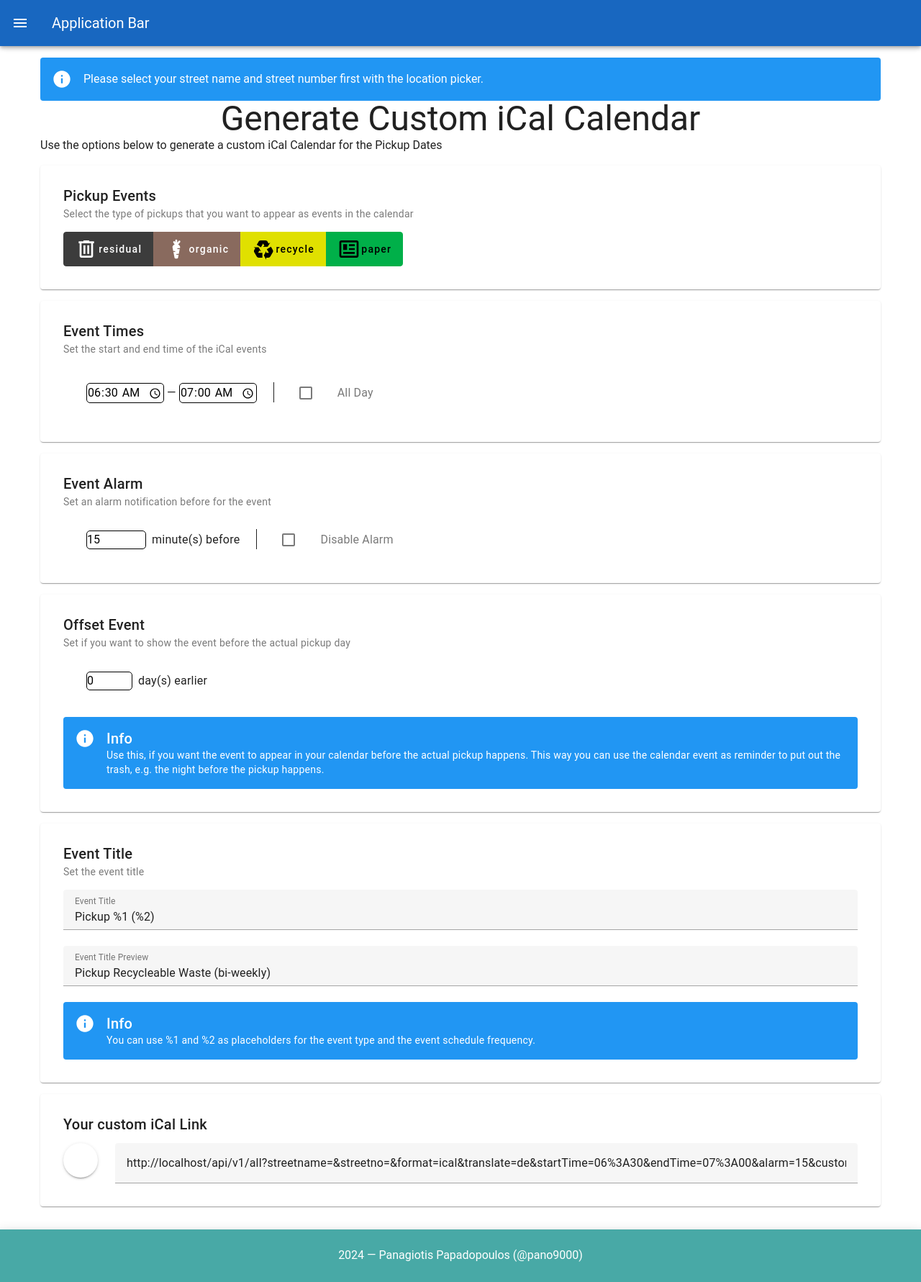
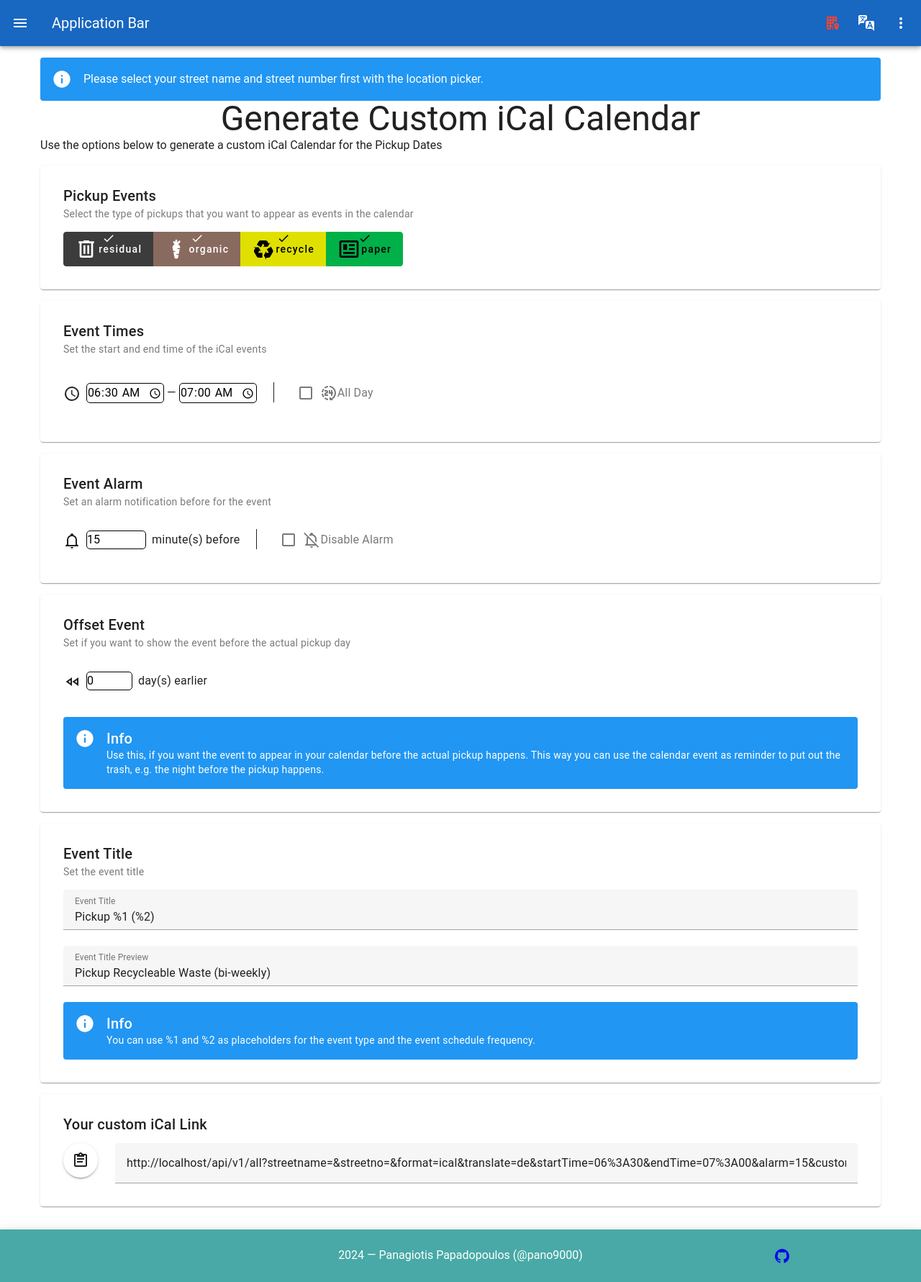
Before and after one commit to pano9000/aws-stuttgart-pickup-dates-service, a Nuxt app: page /ICalGenerator in a window 1280 px wide. Shown: the whole page at 72% size. Built offline with nearby package versions, Linux system fonts and the light colour scheme.

Commit message:
feat(vuetify-svg-icons): use mdi svg icons in components/pages

```diff
--- a/components/EventDisplay/EventDisplayGrid.vue
+++ b/components/EventDisplay/EventDisplayGrid.vue
@@ -54,7 +54,7 @@
           <v-btn
             :disabled="page === 1"
             density="comfortable"
-            icon="mdi-arrow-left"
+            :icon="mdiArrowLeft"
             variant="tonal"
             rounded
             @click="prevPage"
@@ -67,7 +67,7 @@
           <v-btn
             :disabled="page >= pageCount"
             density="comfortable"
-            icon="mdi-arrow-right"
+            :icon="mdiArrowRight"
             variant="tonal"
             rounded
             @click="nextPage"
@@ -92,6 +92,7 @@
   import type { AwsApiServiceResponseAll } from "~/server/services/AwsApiService.js"
   import EventCard from "../EventCard.vue";
   import WarnNoSetStreet from "../WarnNoSetStreet.vue";
+  import { mdiArrowRight, mdiArrowLeft } from "@mdi/js";
 
   const currPage = ref(1);
   const props = defineProps<{
--- a/components/EventDisplay/EventDisplayModeSelector.vue
+++ b/components/EventDisplay/EventDisplayModeSelector.vue
@@ -24,12 +24,14 @@
 </template>
 
 <script setup lang="ts">
+  import { mdiViewGridOutline, mdiFormatListBulleted, mdiCalendarMonth } from "@mdi/js";
+
   const modelDisplayMode = defineModel<"grid"|"calendar"|"list">("displayMode");
 
   const displayModes: [value: string, icon: string, tooltip: string][] = [
-    ["grid", "mdi-view-grid-outline", "Display as Grid"],
-    ["list", "mdi-format-list-bulleted", "Display as List"],
-    ["calendar", "mdi-calendar-month", "Display as Calendar"]
+    ["grid", mdiViewGridOutline, "Display as Grid"],
+    ["list", mdiFormatListBulleted, "Display as List"],
+    ["calendar", mdiCalendarMonth, "Display as Calendar"]
   ];
 
 </script>
--- a/components/Footer.vue
+++ b/components/Footer.vue
@@ -19,7 +19,7 @@
               target="_blank"
               v-bind="props"
             >
-              <v-icon icon="mdi-github"/>
+              <v-icon :icon="mdiGithub"/>
             </a>
             </template>
         </v-tooltip>
@@ -32,5 +32,5 @@
 </template>
 
 <script setup lang="ts">
-
+import { mdiGithub } from '@mdi/js';
 </script>
--- a/components/LocationPicker/BaseLocationPicker.vue
+++ b/components/LocationPicker/BaseLocationPicker.vue
@@ -17,7 +17,7 @@
             :is-enabled="isLocationPickerActive"
             mode="streetname"
             no-data-text="Street Name"
-            icon="mdi-home-city"
+            :icon="mdiHomeCity"
             label="Street Name"
           />
         </v-col>
@@ -30,7 +30,7 @@
             :is-enabled="isLocationPickerActive"
             mode="streetno"
             no-data-text="Street Number"
-            icon="mdi-numeric"
+            :icon="mdiNumeric"
             label="Street Number"
           />
         </v-col>
@@ -45,14 +45,14 @@
                 v-if="isLocationPickerActive || !hasSetStreet"
                 :disabled="!form?.isValid"
                 type="submit"
-                icon="mdi-check-bold"
+                :icon="mdiCheckBold"
                 v-bind="props"
               />
 
               <v-btn
                 v-else
                 type="button"
-                icon="mdi-pencil"
+                :icon="mdiPencil"
                 v-bind="props"
                 @click="isLocationPickerActive = !isLocationPickerActive"
               />
@@ -67,6 +67,7 @@
 <script setup lang="ts">
 import { VForm } from 'vuetify/components';
 import { useCookieUserConfig } from '~/composables/useCookieUserConfig';
+import { mdiHomeCity, mdiNumeric, mdiCheckBold, mdiPencil } from "@mdi/js";
 
 const { cookieStreet, hasSetStreet } = useCookieUserConfig();
 
--- a/components/Navigation/NavigationAppBar.vue
+++ b/components/Navigation/NavigationAppBar.vue
@@ -16,7 +16,7 @@
     <template #append>
       <NavigationAppBarMenuLocationPicker/>
       <NavigationAppBarMenuLanguage/>
-      <v-btn icon="mdi-dots-vertical"/>
+      <v-btn :icon="mdiDotsVertical"/>
     </template>
 
   </v-app-bar>
@@ -25,5 +25,7 @@
 <script setup lang="ts">
   import NavigationAppBarMenuLanguage from './NavigationAppBarMenuLanguage.vue';
   import NavigationAppBarMenuLocationPicker from "./NavigationAppBarMenuLocationPicker.vue"
+  import { mdiDotsVertical } from "@mdi/js";
+
   const activeDrawer = defineModel<boolean>("activeDrawer", {default: false})
 </script>
--- a/components/Navigation/NavigationAppBarMenuLanguage.vue
+++ b/components/Navigation/NavigationAppBarMenuLanguage.vue
@@ -6,7 +6,7 @@
     <template #activator="{ props }">
       <v-btn
         v-bind="props"
-        icon="mdi-translate-variant"
+        :icon="mdiTranslateVariant"
       />
     </template>
 
@@ -31,6 +31,7 @@
 </template>
 
 <script setup lang="ts">
+  import { mdiTranslateVariant } from "@mdi/js"
 
 const languages = [
   "DE",
--- a/components/Navigation/NavigationAppBarMenuLocationPicker.vue
+++ b/components/Navigation/NavigationAppBarMenuLocationPicker.vue
@@ -8,7 +8,7 @@
   >
     <template #activator="{ props }">
       <v-btn
-        icon="mdi-office-building-marker"
+        :icon="mdiOfficeBuildingMarker"
         v-bind="props"
         :color="(!hasSetStreet) ? 'red' : undefined"
       />
@@ -19,6 +19,7 @@
 
 <script setup lang="ts">
   import BaseLocationPicker from '../LocationPicker/BaseLocationPicker.vue';
+  import { mdiOfficeBuildingMarker } from "@mdi/js";
   const { hasSetStreet } = useCookieUserConfig();
 
 </script>
--- a/pages/ICalGenerator.vue
+++ b/pages/ICalGenerator.vue
@@ -29,7 +29,7 @@
               <!-- @TODO there must be a more performatn way than the one below / bitmask maybe? -->
               <v-icon
                 v-show="formatOptions.type?.includes(eventType[0])"
-                icon="mdi-check"
+                :icon="mdiCheck"
                 class="position-absolute top-0"
               />
               {{ eventType[0] }}
@@ -56,7 +56,7 @@
             <TimeRangeInput
               v-model:start-time="formatOptions.startTime"
               v-model:end-time="formatOptions.endTime"
-              icon="mdi-clock-outline"
+              :icon="mdiClockOutline"
             />
           </v-input>
         </v-col>
@@ -72,7 +72,7 @@
             :hide-details="true"
           >
             <template #label>
-              <v-icon icon="mdi-hours-24"/>
+              <v-icon :icon="mdiHours24"/>
               <span>All Day</span>
             </template>
           </v-checkbox>
@@ -97,7 +97,7 @@
             <NumberInput
               id="numberinput__alarm"
               v-model:input-number="formatOptions.alarm"
-              icon="mdi-bell-outline"
+              :icon="mdiBellOutline"
               label="minute(s) before"
               :min=0
               :max=720
@@ -118,7 +118,7 @@
             :hide-details="true"
           >
           <template #label>
-            <v-icon icon="mdi-bell-off-outline"/>
+            <v-icon :icon="mdiBellOffOutline"/>
             <span>Disable Alarm</span>
           </template>
 
@@ -141,7 +141,7 @@
             <NumberInput
               :id="'numberinput__offset'"
               v-model:input-number="formatOptions.offsetEvent"
-              icon="mdi-rewind-outline"
+              :icon="mdiRewindOutline"
               :label="'day(s) earlier'"
               :min=0
               :max=7
@@ -197,7 +197,7 @@
           <v-tooltip :text="(!copiedToClipboard) ? 'Copy to Clipboard' : 'Copied'" location="top">
             <template #activator="{ props }">
               <v-btn
-                :icon="(!copiedToClipboard) ? 'mdi-clipboard-text-outline' : 'mdi-clipboard-check-outline'"
+                :icon="(!copiedToClipboard) ? mdiClipboardTextOutline : mdiClipboardCheckOutline"
                 v-bind="props"
                 @click="() => copyToClipboardHandler(icalUrl.toString())"
               />
@@ -229,7 +229,17 @@
   import { useCopyToClipboard } from "~/composables/useCopyToClipboard";
   import type { ICalOptions } from "~/server/services/TransformDataService";
   import type { AwsApiServiceEventTypeName } from "~/server/services/AwsApiService";
-  import eventTypeMap from "~/utils/eventTypeMap"
+  import eventTypeMap from "~/utils/eventTypeMap";
+  import {
+    mdiClipboardTextOutline,
+    mdiClipboardCheckOutline,
+    mdiCheck,
+    mdiClockOutline,
+    mdiHours24,
+    mdiRewindOutline,
+    mdiBellOutline,
+    mdiBellOffOutline
+  } from "@mdi/js";
 
   type UiICalFormatOptions = Omit<ICalOptions, "startTime" | "endTime" | "translated"> & {
     startTime?: string;
--- a/pages/index.vue
+++ b/pages/index.vue
@@ -33,16 +33,15 @@
         </v-col>
       </template>
     </v-row>
-
   </v-container>
 </template>
 
 <script setup lang="ts">
-
+  import { mdiCalendar, mdiCalendarMultiselect, mdiCalendarExport } from '@mdi/js';
   const actionCards: [url: string, title: string, icon: string][] = [
-    ["/upcoming", "Show Upcoming Pickups", "mdi-calendar"],
-    ["/all", "Show All Pickups", "mdi-calendar-multiselect"],
-    ["/icalgenerator", "Generate Custom iCal Link", "mdi-calendar-export"]
+    ["/upcoming", "Show Upcoming Pickups", mdiCalendar],
+    ["/all", "Show All Pickups", mdiCalendarMultiselect],
+    ["/icalgenerator", "Generate Custom iCal Link", mdiCalendarExport]
   ]
 
 
```
